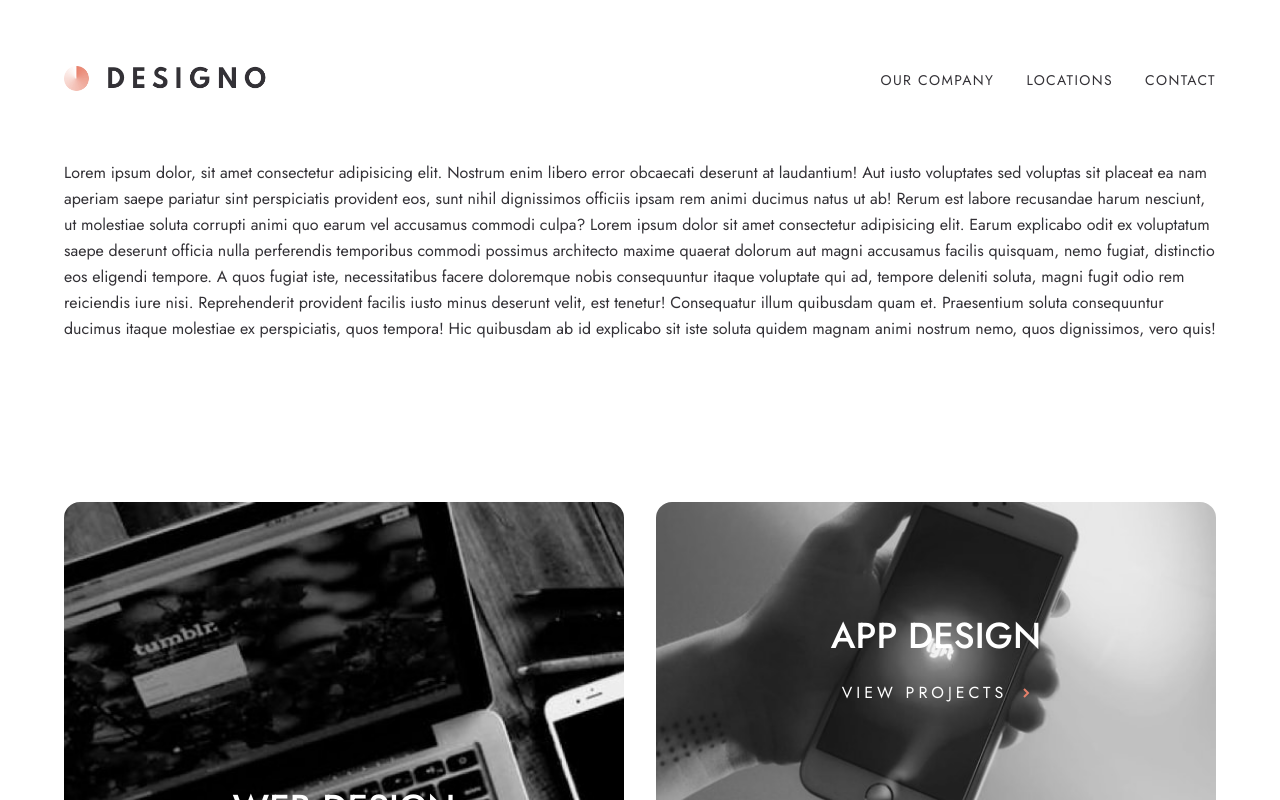
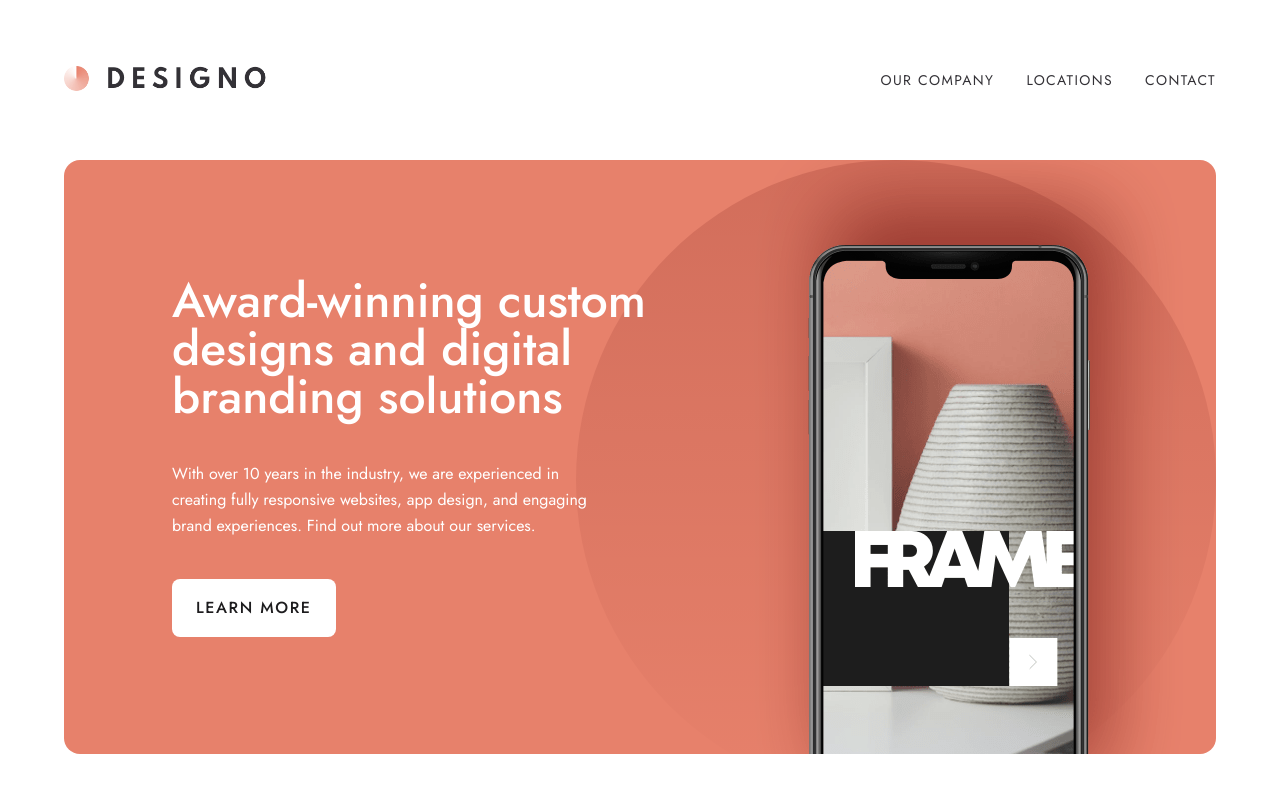
Before and after one commit to BParadowski/designo, a Next.js app: page / in a window 1280 px wide. Shown: the top 800 px of the page. Built offline with nearby package versions, Linux system fonts and the light colour scheme.

Commit message:
implement the hero image

```diff
--- a/app/components/shared/Button.tsx
+++ b/app/components/shared/Button.tsx
@@ -1,21 +1,43 @@
-import { PropsWithChildren } from "react";
+import Link from "next/link";
+import { ComponentProps, PropsWithChildren } from "react";
+
+interface StyledButtonProps {
+  theme: "primary" | "neutral";
+  className?: ComponentProps<"picture">["className"];
+  href?: string;
+  buttonProps?: ComponentProps<"button">;
+}
 
 const Button = ({
-  type,
+  theme,
+  href,
+  className,
   children,
-}: PropsWithChildren<{ type: "primary" | "neutral" }>) => {
-  if (type === "primary")
+  buttonProps,
+}: PropsWithChildren<StyledButtonProps>) => {
+  let styling: string;
+
+  if (theme === "primary") {
+    styling = `rounded-lg bg-primary-700 px-6 py-4 text-center font-medium uppercase
+       tracking-widest  text-white hover:bg-primary-300`;
+  } else {
+    styling = `rounded-lg bg-white px-6 py-4 text-center font-medium uppercase
+    tracking-widest text-black hover:bg-primary-300 hover:text-white`;
+  }
+
+  if (href)
     return (
-      <button className="rounded-lg bg-primary-700 px-6 py-4 text-center font-medium uppercase tracking-widest  text-white hover:bg-primary-300">
+      <Link href={href} className={styling + " " + (className ?? "")}>
+        {children}
+      </Link>
+    );
+  else {
+    return (
+      <button className={styling + " " + (className ?? "")} {...buttonProps}>
         {children}
       </button>
     );
-  else if (type === "neutral")
-    return (
-      <button className="rounded-lg bg-white px-6 py-4 text-center font-medium uppercase tracking-widest text-black hover:bg-primary-300 hover:text-white">
-        {children}
-      </button>
-    );
+  }
 };
 
 export default Button;
--- a/app/components/shared/CtaCard.tsx
+++ b/app/components/shared/CtaCard.tsx
@@ -23,7 +23,7 @@ const CtaCard = () => {
             </p>
           </div>
           <div className="place-self-center lg:justify-self-end">
-            <Button type="neutral">get in touch</Button>
+            <Button theme="neutral">get in touch</Button>
           </div>
         </div>
       </div>
--- a/app/components/shared/ImageLink.tsx
+++ b/app/components/shared/ImageLink.tsx
@@ -73,7 +73,7 @@ const ImageLink = ({
             <SvgIconRightArrow className="ml-4 inline stroke-primary-700" />
           </p>
         </div>
-        <div className="invisible z-10 col-span-full row-span-full h-full w-full bg-primary-700 opacity-50 group-hover:visible" />
+        <div className="z-10 col-span-full row-span-full h-full w-full bg-black opacity-70 transition-colors group-hover:bg-primary-700" />
       </div>
     </Link>
   );
--- a/app/globals.css
+++ b/app/globals.css
@@ -4,7 +4,6 @@
 
 :root {
   font-size: 16px;
-
   --header-height: 6rem;
 }
 
--- a/app/page.tsx
+++ b/app/page.tsx
@@ -1,32 +1,51 @@
 import CtaCard from "./components/shared/CtaCard";
 import DesignerQualities from "./components/home/DesignerQualities";
 import ImageLink from "./components/shared/ImageLink";
+import Image from "next/image";
+import heroImage from "/public/assets/home/desktop/image-hero-phone.png";
+import Button from "./components/shared/Button";
 
 export default function Home() {
   return (
     <>
       <main>
+        <div className="mb-32 sm:container lg:mb-40">
+          <div
+            className="overflow-hidden bg-primary-700 bg-hero-pattern
+                       bg-left bg-no-repeat sm:rounded-2xl sm:bg-[position:6rem] md:bg-[position:10rem] lg:bg-right-top"
+          >
+            <div className=" grid justify-items-center pt-20 lg:grid-flow-col lg:pt-5 xl:grid-cols-[1fr_auto] xl:pt-0">
+              <div
+                className="grid justify-items-center gap-6 text-center text-white lg:place-content-center
+                lg:justify-items-start lg:pl-16 lg:text-start xl:gap-10 "
+              >
+                <h1 className="text-4xl font-medium md:text-5xl lg:text-4xl xl:text-5xl">
+                  Award-winning custom
+                  <br /> designs and digital
+                  <br /> branding solutions
+                </h1>
+                <p className="max-w-text-narrow">
+                  With over 10 years in the industry, we are experienced in
+                  creating fully responsive websites, app design, and engaging
+                  brand experiences. Find out more about our services.
+                </p>
+                <Button theme="neutral" href="/about" className="z-10">
+                  learn more
+                </Button>
+              </div>
+              <div className="z-0 w-fit">
+                <Image
+                  className="-mb-[48.67%] -mt-[8%] lg:-mb-[25%]"
+                  src={heroImage}
+                  priority
+                  alt="A picture of a phone showing a website of our design"
+                />
+              </div>
+            </div>
+          </div>
+        </div>
+
         <div className="container mb-28 grid gap-y-28 md:mb-16 lg:mb-40 lg:gap-y-40">
-          <p>
-            Lorem ipsum dolor, sit amet consectetur adipisicing elit. Nostrum
-            enim libero error obcaecati deserunt at laudantium! Aut iusto
-            voluptates sed voluptas sit placeat ea nam aperiam saepe pariatur
-            sint perspiciatis provident eos, sunt nihil dignissimos officiis
-            ipsam rem animi ducimus natus ut ab! Rerum est labore recusandae
-            harum nesciunt, ut molestiae soluta corrupti animi quo earum vel
-            accusamus commodi culpa? Lorem ipsum dolor sit amet consectetur
-            adipisicing elit. Earum explicabo odit ex voluptatum saepe deserunt
-            officia nulla perferendis temporibus commodi possimus architecto
-            maxime quaerat dolorum aut magni accusamus facilis quisquam, nemo
-            fugiat, distinctio eos eligendi tempore. A quos fugiat iste,
-            necessitatibus facere doloremque nobis consequuntur itaque voluptate
-            qui ad, tempore deleniti soluta, magni fugit odio rem reiciendis
-            iure nisi. Reprehenderit provident facilis iusto minus deserunt
-            velit, est tenetur! Consequatur illum quibusdam quam et. Praesentium
-            soluta consequuntur ducimus itaque molestiae ex perspiciatis, quos
-            tempora! Hic quibusdam ab id explicabo sit iste soluta quidem magnam
-            animi nostrum nemo, quos dignissimos, vero quis!
-          </p>
           <div className="grid gap-y-6 lg:grid-cols-2 lg:gap-x-8">
             <ImageLink
               destination="webDesign"
--- a/tailwind.config.ts
+++ b/tailwind.config.ts
@@ -35,6 +35,7 @@ const config: Config = {
           "url('/assets/shared/desktop/bg-pattern-call-to-action.svg')",
         "small-circle":
           "url('/assets/shared/desktop/bg-pattern-small-circle.svg')",
+        "hero-pattern": "url('/assets/home/desktop/bg-pattern-hero-home.svg')",
       },
       letterSpacing: {
         huge: "0.25em",
```
Also changed, not shown: app/components/home/DesignerQualities.tsx (+12 -9 lines), public/assets/home/desktop/image-hero-phone.png, 1 other file (tests, documents, lock files or other folders).
